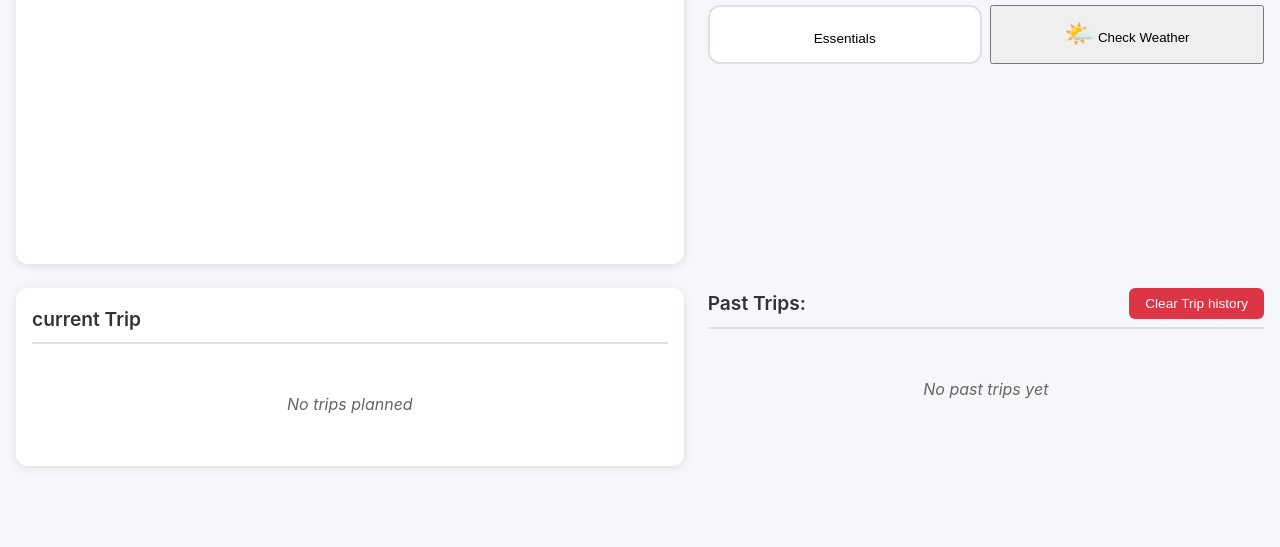
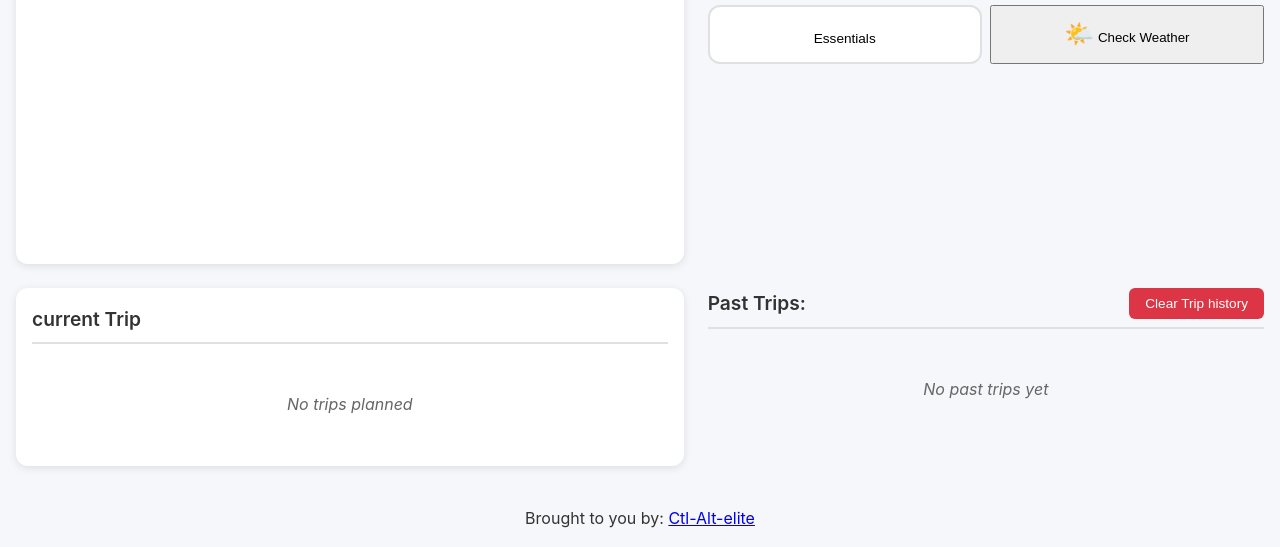
Before and after one commit to Gonzobonzogit/DAWAY, a plain HTML site: page index.html in a window 1280 px wide. Shown: the part 507-1054 px from the top of the page. Before the commit the page ends 997 px from the top, so only its background shows below. Drawn offline with Linux system fonts and the light colour scheme.

Commit message:
footer added

```diff
--- a/assets/css/styleMain.css
+++ b/assets/css/styleMain.css
@@ -675,6 +675,12 @@ body {
 
 }
 
+footer {
+    display: flex;
+    padding: var(--spacing-md);
+    justify-content: center;
+}
+
 @keyframes spin {
     0% { transform: rotate(0deg); }
     100%{ transform: rotate(360deg);}
--- a/index.html
+++ b/index.html
@@ -362,6 +362,14 @@
         </form>
       </div>
     </div>
+  <footer class="credits" id="cred">
+    <div class="credit-content">
+      <small class="top-text">Brought to you by:</small>
+    <a class="group-logo" href="/assets/images/CtrlAltElitelogo.png"><small>Ctl-Alt-elite</small></a>
+    </div>
+  </footer>
+
+
 
     <script src="./assets/js/apiService.js"></script>
     <script src="./assets/js/app.js"></script>
```
